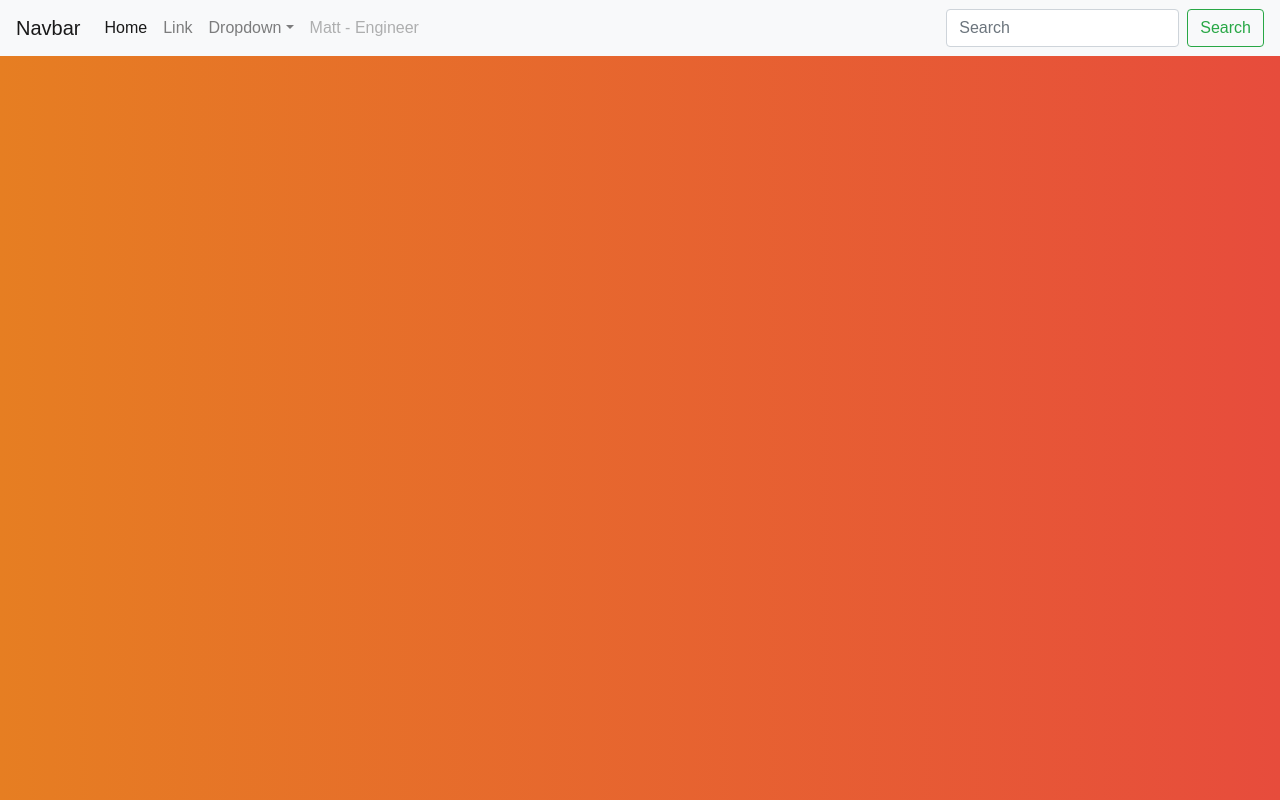
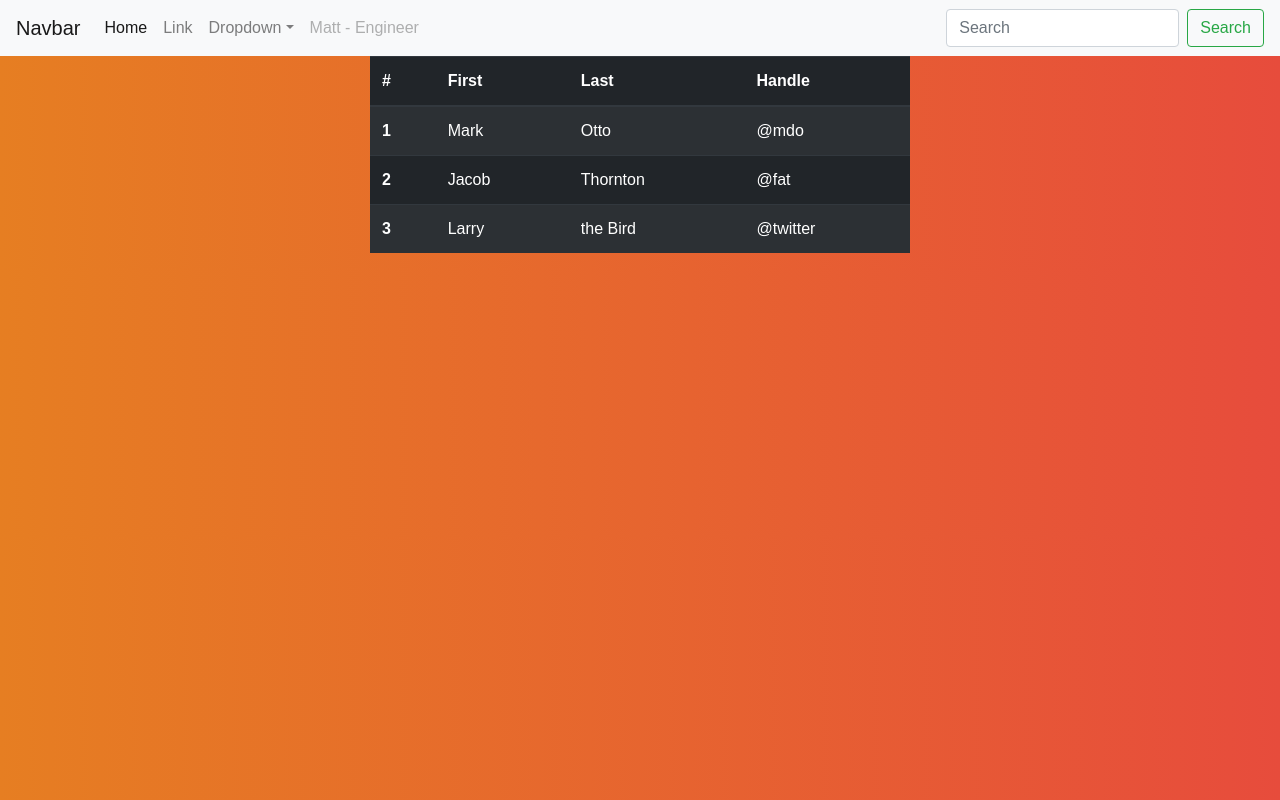
Before and after one commit to mattstermh93/React-JS-Product-Management, a React (Create React App) app: page / in a window 1280 px wide. Built offline with nearby package versions, Linux system fonts and the light colour scheme.

Commit message:
added table

```diff
--- a/src/App.js
+++ b/src/App.js
@@ -1,20 +1,49 @@
 import React, { Component } from 'react';
 import './App.css';
 import Header from './components/header';
+import Products from './components/products';
 
 class App extends Component {
 constructor() {
   super()
   this.state = {
-    name: 'Matt',
-    occupation: 'Engineer'
+    name: '', //best practice to leave this as null
+    occupation: '',
+    products: []
   }
+}
+
+componentWillMount() {
+  this.setState(
+    {
+      name: 'Matt',
+      occupation: 'Engineer',
+      products: [
+        {
+          id: 101,
+          name: 'Soap',
+          price: 3.99
+        },
+        {
+          id: 102,
+          name: 'Chicken',
+          price: 7.49
+        }
+      ]
+    }
+  )
 }
 
   render() {
     return (
       <div className="App">
         <Header my_name={this.state.name} my_occupation={this.state.occupation} />
+
+        <div className="container">
+          <div className="row">
+            <Products items={this.state.products}/>
+          </div>
+        </div>
       </div>
     );
   }
--- /dev/null
+++ b/src/components/products.js
@@ -0,0 +1,42 @@
+import React, { Component } from 'react';
+
+class Products extends Component {
+  render() {
+    return (
+      <div className="Products col-md-6 offset-md-3">
+        <table class="table table-striped table-dark">
+        <thead>
+          <tr>
+            <th scope="col">#</th>
+            <th scope="col">First</th>
+            <th scope="col">Last</th>
+            <th scope="col">Handle</th>
+          </tr>
+        </thead>
+        <tbody>
+          <tr>
+            <th scope="row">1</th>
+            <td>Mark</td>
+            <td>Otto</td>
+            <td>@mdo</td>
+          </tr>
+          <tr>
+            <th scope="row">2</th>
+            <td>Jacob</td>
+            <td>Thornton</td>
+            <td>@fat</td>
+          </tr>
+          <tr>
+            <th scope="row">3</th>
+            <td>Larry</td>
+            <td>the Bird</td>
+            <td>@twitter</td>
+          </tr>
+        </tbody>
+        </table>
+      </div>
+    );
+  }
+}
+
+export default Products;
```
